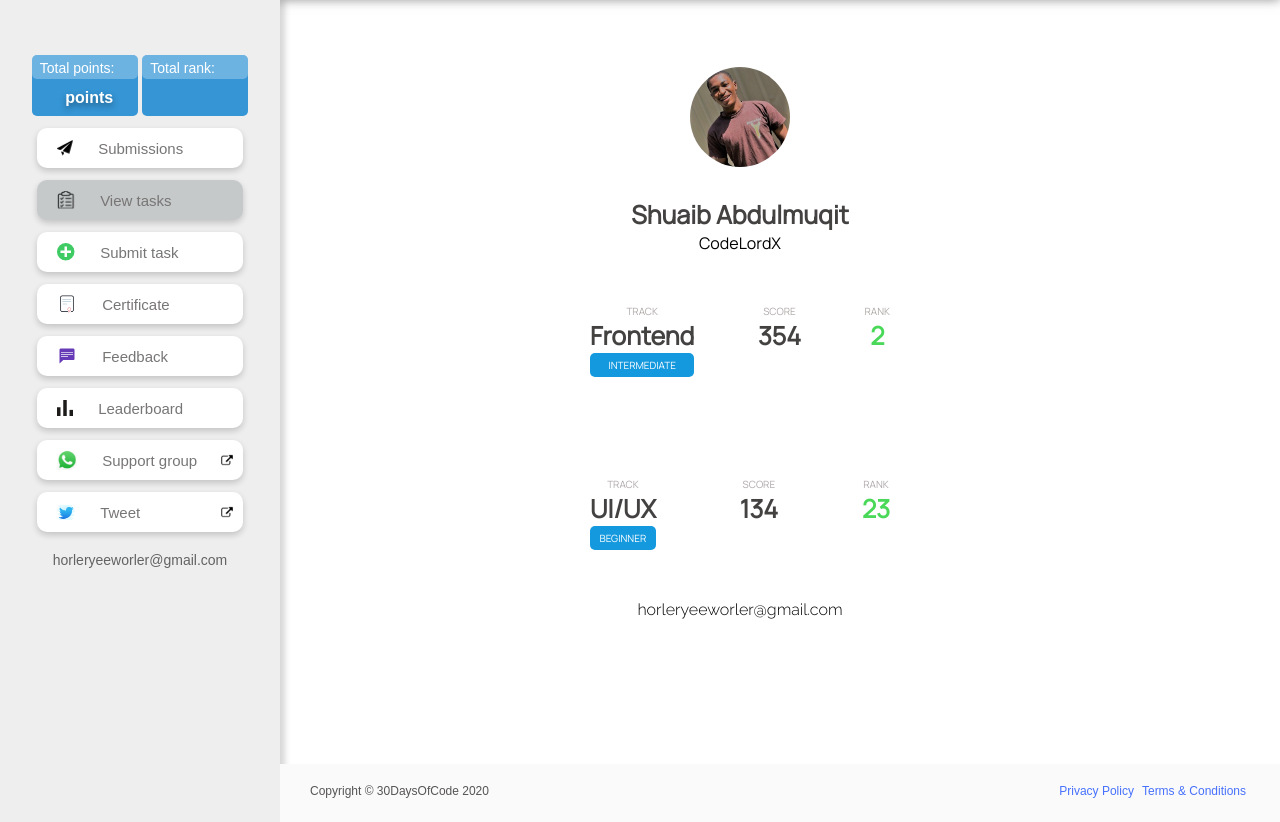
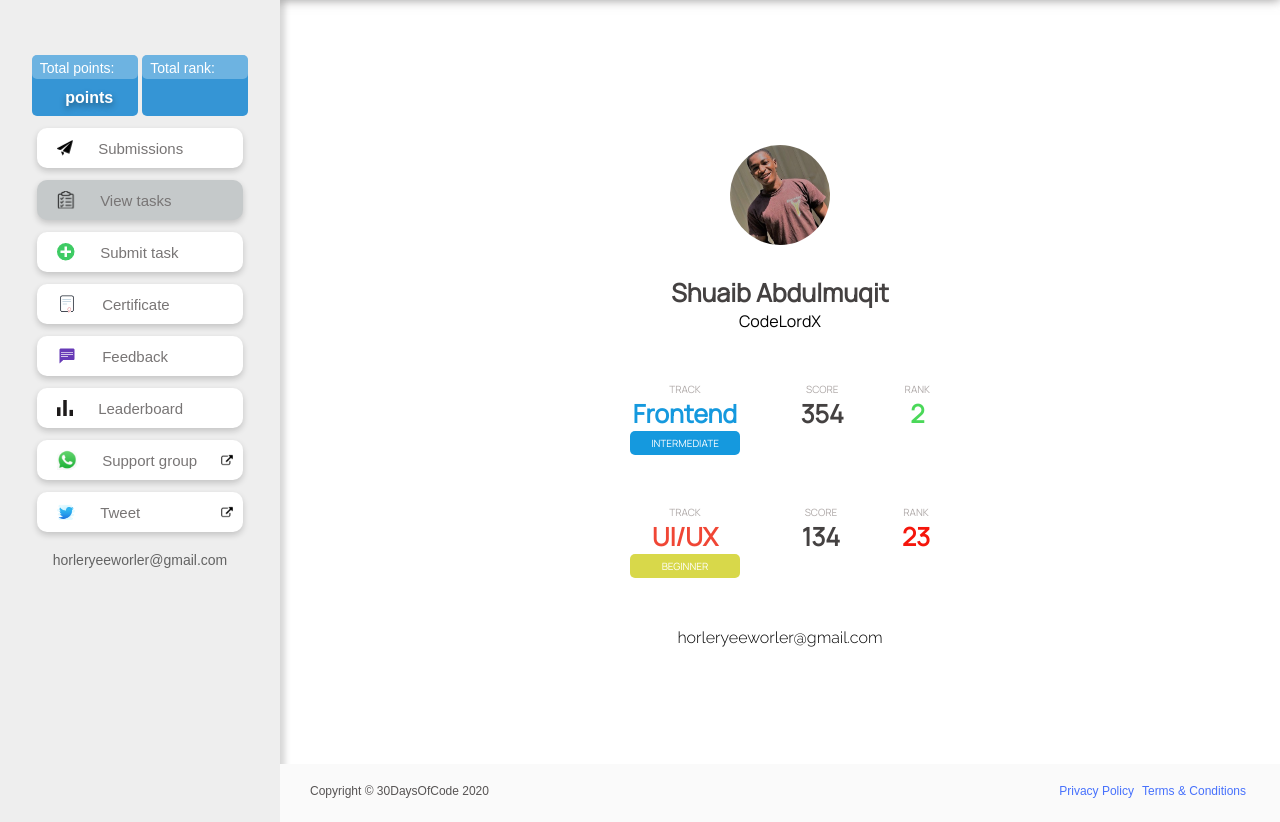
Before and after one commit to horler234/profile, a plain HTML site: page profile/index.html in a window 1280 px wide. Shown: the part 63-885 px from the top of the page. Drawn offline with Linux system fonts and the light colour scheme.

Commit message:
Add files via upload

```diff
--- a/profile/assets/css/style.css
+++ b/profile/assets/css/style.css
@@ -371,6 +371,9 @@ footer a {
 
 .this {
   width: 80%;
+  margin-left: 0;
+  margin-right: 0;
+  margin: auto;
 }
 
 .prfl {
@@ -378,6 +381,7 @@ footer a {
   text-align: center;
   width: 300px;
   margin: auto;
+  margin-top: 30px;
 }
 
 .prfl h1 {
@@ -426,14 +430,26 @@ footer a {
   color: #AFA9A8;
 }
 
-.trck-clr {
+.expln.second {
+  margin-top: 0;
+}
+
+.trck-clr-frontend {
   color: #1599DE;
   /* the color depends on the track */
+}
+
+.trck-clr-ui {
+  color: #F04635;
 }
 
 .pos {
   color: #4AD859;
   /* depends on the position */
+}
+
+.pos.bottom {
+  color: #F5160B;
 }
 
 .space {
@@ -447,6 +463,7 @@ footer a {
   color: #fff;
   padding: 5px;
   border-radius: 5px;
+  width: 100px;
 }
 
 .rank p {
@@ -458,3 +475,7 @@ footer a {
 .mail {
   font-family: "Raleway", sans-serif;
 }
+
+.rank.begin {
+  background: #D8D84A;
+}
```
